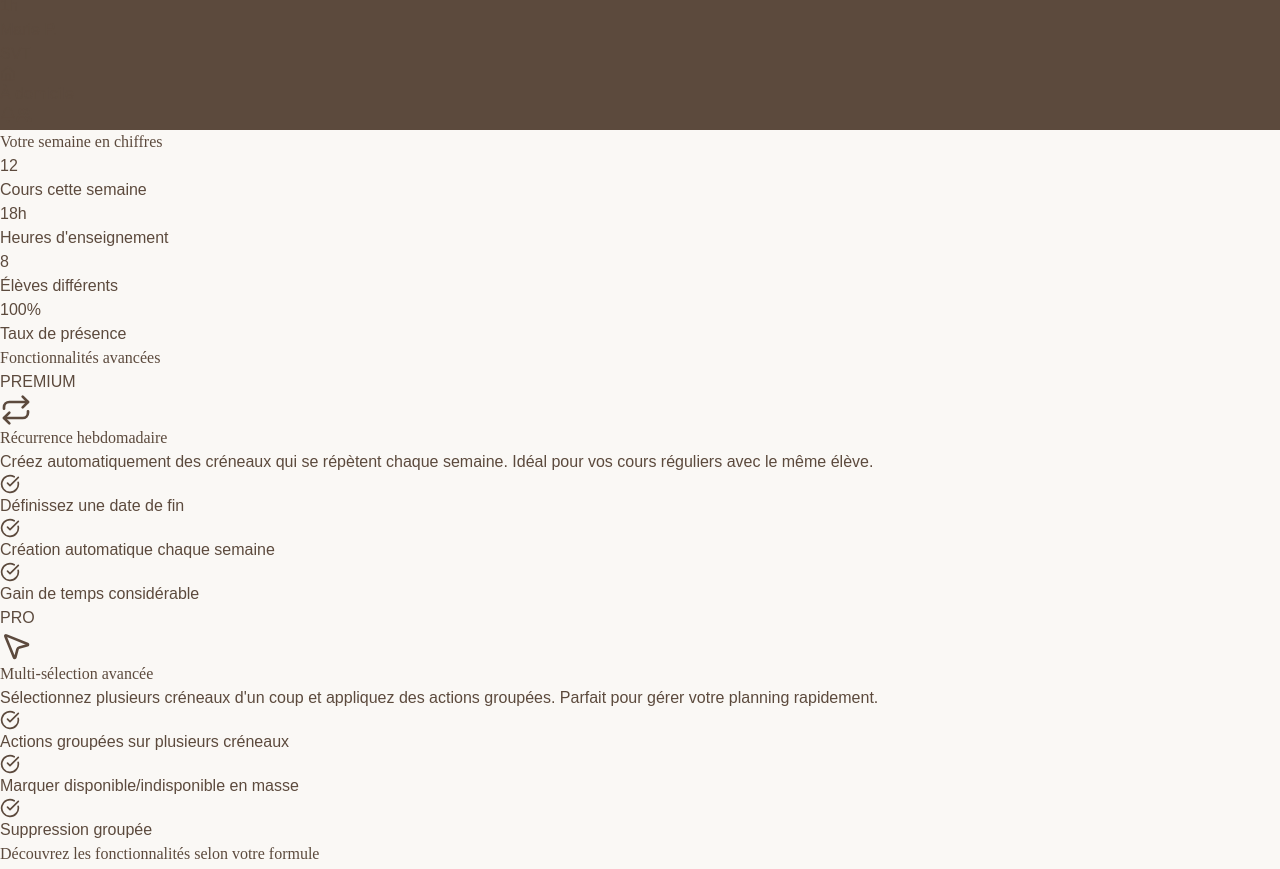
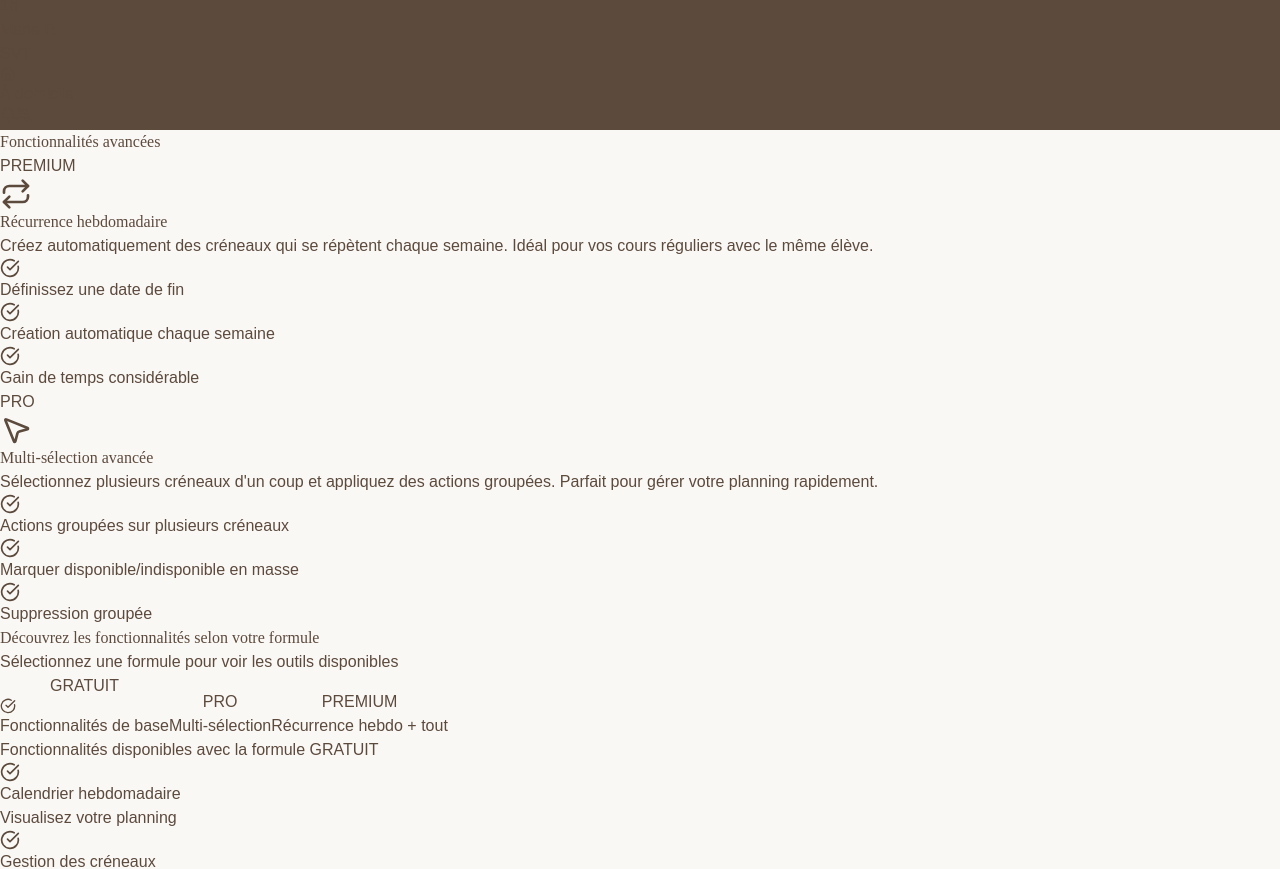
Before and after one commit to theoduffau2510/DOUDE, a React (Vite) app: page /emploi in a window 1280 px wide. Shown: the part 1740-2609 px from the top of the page. Built offline with nearby package versions, Linux system fonts and the light colour scheme; no server answers.

Commit message:
suppr opt pr plus tard

```diff
--- a/src/pages/EmploiVitrine.jsx
+++ b/src/pages/EmploiVitrine.jsx
@@ -247,34 +247,6 @@ export default function EmploiVitrine() {
                 <p className="text-sm">Aucun cours prévu ce jour</p>
               </div>
             )}
-          </div>
-        </div>
-      </section>
-
-      {/* STATISTIQUES */}
-      <section className="py-12 px-5 md:px-10 bg-white">
-        <div className="max-w-6xl mx-auto">
-          <h2 className="font-fraunces text-3xl text-[var(--espresso)] font-bold mb-8 text-center">
-            Votre semaine en chiffres
-          </h2>
-
-          <div className="grid grid-cols-2 md:grid-cols-4 gap-4">
-            <div className="bg-[var(--cream)] rounded-2xl p-5 text-center shadow-md hover:shadow-lg transition-shadow">
-              <div className="text-3xl font-bold text-[var(--caramel)] mb-2">12</div>
-              <div className="text-sm text-[var(--espresso-light)]">Cours cette semaine</div>
-            </div>
-            <div className="bg-[var(--cream)] rounded-2xl p-5 text-center shadow-md hover:shadow-lg transition-shadow">
-              <div className="text-3xl font-bold text-[var(--sage)] mb-2">18h</div>
-              <div className="text-sm text-[var(--espresso-light)]">Heures d'enseignement</div>
-            </div>
-            <div className="bg-[var(--cream)] rounded-2xl p-5 text-center shadow-md hover:shadow-lg transition-shadow">
-              <div className="text-3xl font-bold text-[var(--espresso)] mb-2">8</div>
-              <div className="text-sm text-[var(--espresso-light)]">Élèves différents</div>
-            </div>
-            <div className="bg-[var(--cream)] rounded-2xl p-5 text-center shadow-md hover:shadow-lg transition-shadow">
-              <div className="text-3xl font-bold text-[var(--caramel)] mb-2">100%</div>
-              <div className="text-sm text-[var(--espresso-light)]">Taux de présence</div>
-            </div>
           </div>
         </div>
       </section>
```
